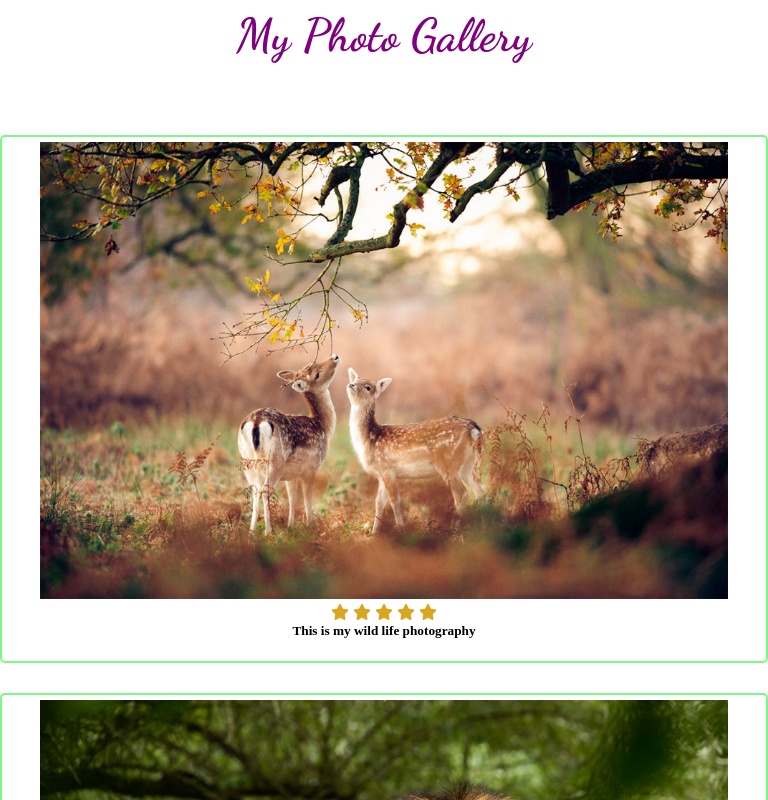
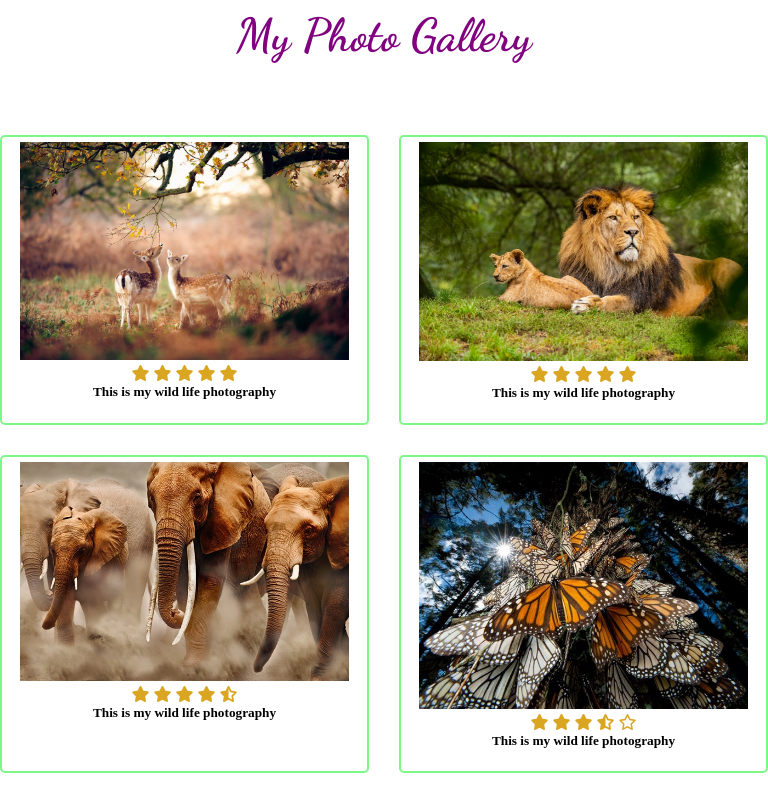
Before and after one commit to AsiburSumon/grid, a plain HTML site: page index.html in a window 768 px wide. Shown: the part 740-1540 px from the top of the page. Drawn offline with Linux system fonts and the light colour scheme.

Commit message:
final commit

```diff
--- a/style.css
+++ b/style.css
@@ -119,9 +119,13 @@ footer{
     justify-content: center;
     align-items: center;
 }
-@media screen and (max-width: 768px){
+@media screen and (max-width: 576px){
     .middle{
-        display: grid;
         grid-template-columns: repeat(1, 1fr);
     }
 }
+@media screen and (min-width: 576px) and (max-width: 768px){
+    .middle{
+        grid-template-columns: repeat(2, 1fr);
+    }
+}
```
